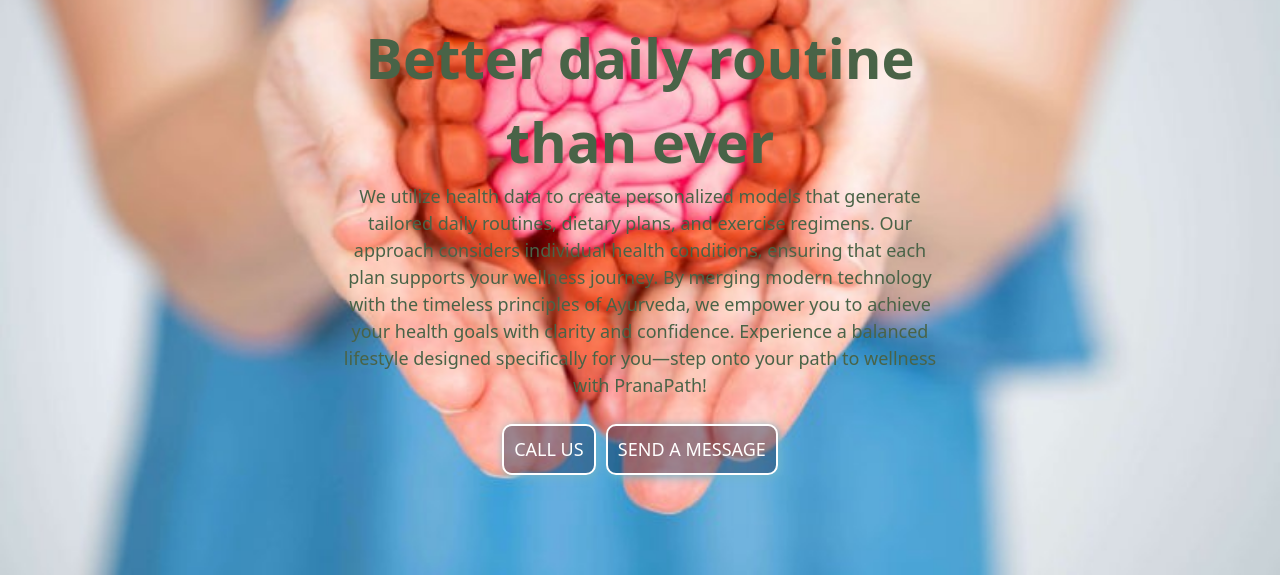
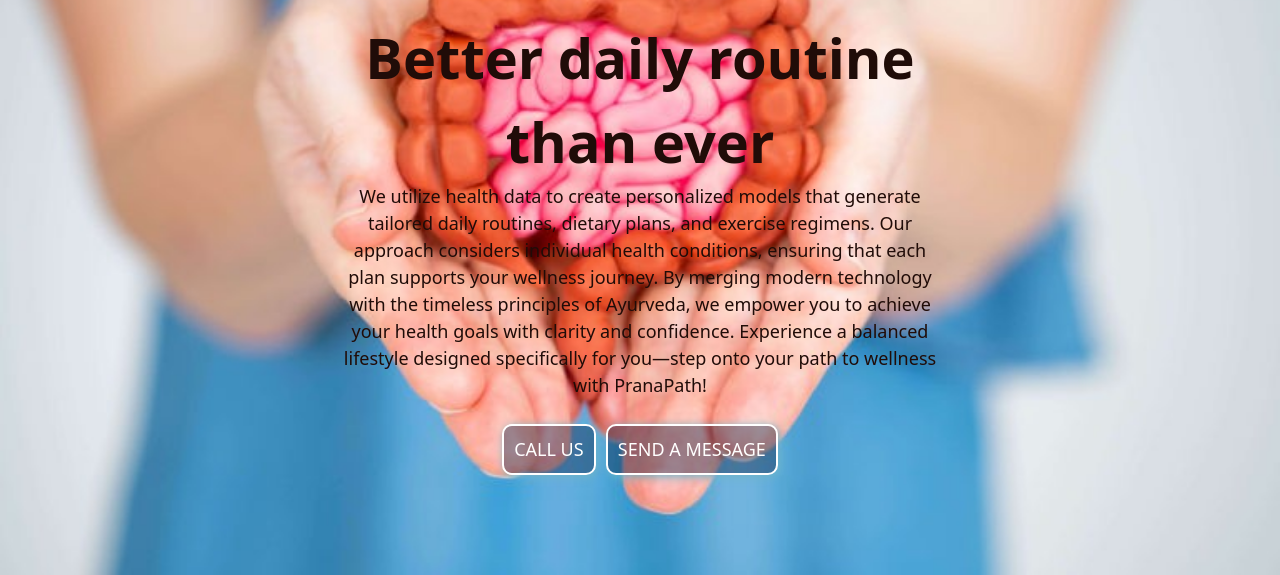
Before and after one commit to bharathkumarsampath/prana_path, a plain HTML site: page index.html in a window 1280 px wide. Shown: the part 225-800 px from the top of the page. Drawn offline with Linux system fonts and the light colour scheme.

Commit message:
Update index.html

```diff
--- a/index.html
+++ b/index.html
@@ -16,8 +16,8 @@
                 <a href="#"><img src="images/dataline-logo.png" alt="data line"></a>
             </div>
             <div class="first">
-                <h1 style="color:#496347;">Better daily routine than ever</h1>
-                <p style="color:#496347;">We utilize health data to create personalized models that generate tailored daily routines, dietary plans, and exercise regimens. Our approach considers individual health conditions, ensuring that each plan supports your wellness journey. By merging modern technology with the timeless principles of Ayurveda, we empower you to achieve your health goals with clarity and confidence. Experience a balanced lifestyle designed specifically for you—step onto your path to wellness with PranaPath!</p>
+                <h1 style="color:#200c08;">Better daily routine than ever</h1>
+                <p style="color:#200c08;">We utilize health data to create personalized models that generate tailored daily routines, dietary plans, and exercise regimens. Our approach considers individual health conditions, ensuring that each plan supports your wellness journey. By merging modern technology with the timeless principles of Ayurveda, we empower you to achieve your health goals with clarity and confidence. Experience a balanced lifestyle designed specifically for you—step onto your path to wellness with PranaPath!</p>
                 <a href="tel:">CALL US</a>
                 <a href="mailto:">SEND A MESSAGE</a>
             </div>
```
